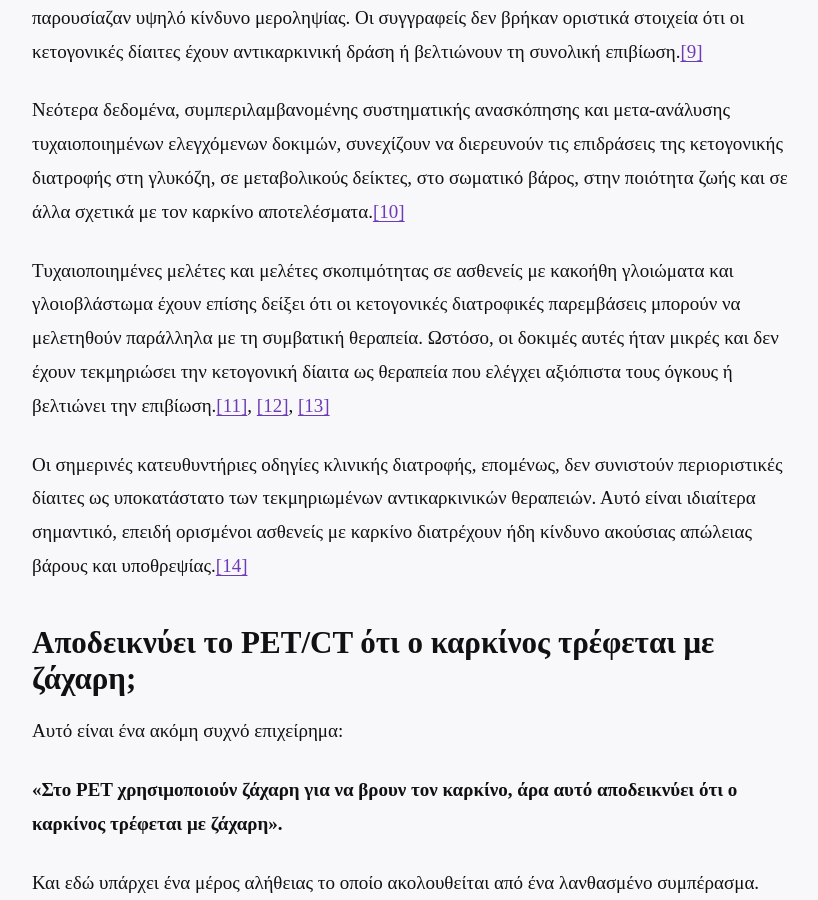
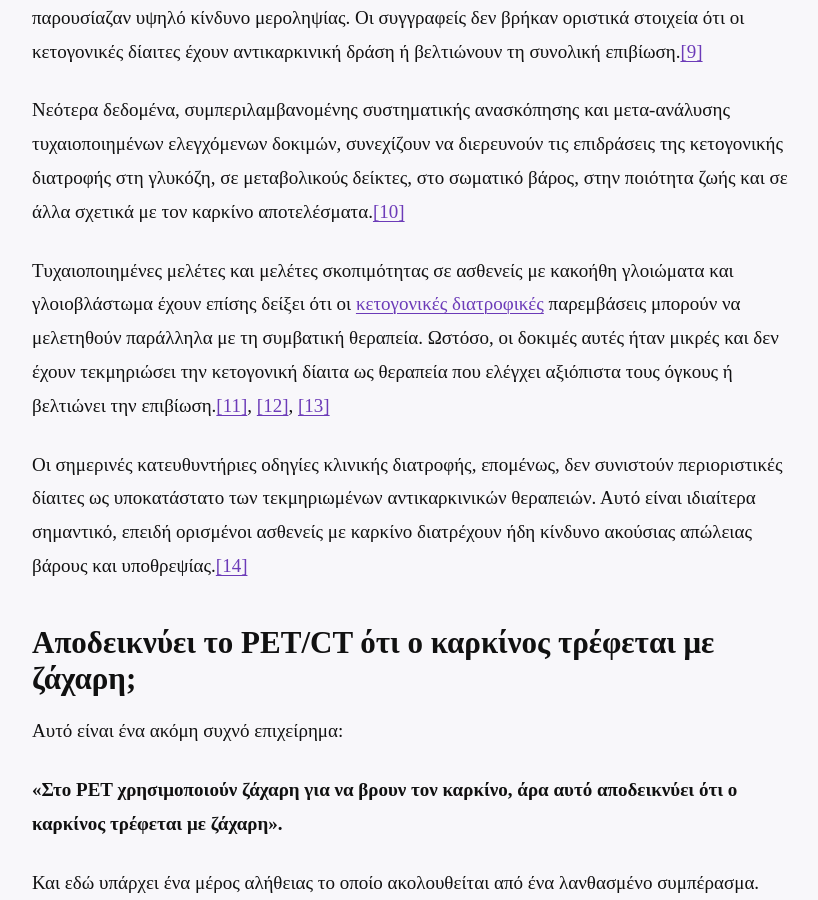
Before and after one commit to BiomedFacts/BiomedFacts, a Jekyll site: the page built from _posts/2026-09-12-zaxarh-kai-karkinos-ti-deixnoyn-ta-episthmonika-dedomena.md, in a window 1280 px wide and 900 px high, scrolled down 5818 px. Shown: the whole window, without its empty margins (228-1046 px from the left). Built offline with Jekyll 4.4.1, drawn with Linux system fonts in a browser that asks for light colours; part of the change alters nothing that is shown.

```diff
--- a/_posts/2026-09-12-zaxarh-kai-karkinos-ti-deixnoyn-ta-episthmonika-dedomena.md
+++ b/_posts/2026-09-12-zaxarh-kai-karkinos-ti-deixnoyn-ta-episthmonika-dedomena.md
@@ -178,7 +178,7 @@ sources:
 
 Νεότερα δεδομένα, συμπεριλαμβανομένης συστηματικής ανασκόπησης και μετα-ανάλυσης τυχαιοποιημένων ελεγχόμενων δοκιμών, συνεχίζουν να διερευνούν τις επιδράσεις της κετογονικής διατροφής στη γλυκόζη, σε μεταβολικούς δείκτες, στο σωματικό βάρος, στην ποιότητα ζωής και σε άλλα σχετικά με τον καρκίνο αποτελέσματα.[[10]](https://onlinelibrary.wiley.com/doi/10.1111/nbu.12693)
 
-Τυχαιοποιημένες μελέτες και μελέτες σκοπιμότητας σε ασθενείς με κακοήθη γλοιώματα και γλοιοβλάστωμα έχουν επίσης δείξει ότι οι κετογονικές διατροφικές παρεμβάσεις μπορούν να μελετηθούν παράλληλα με τη συμβατική θεραπεία. Ωστόσο, οι δοκιμές αυτές ήταν μικρές και δεν έχουν τεκμηριώσει την κετογονική δίαιτα ως θεραπεία που ελέγχει αξιόπιστα τους όγκους ή βελτιώνει την επιβίωση.[[11]](https://www.redjournal.org/article/S0360-3016(20)31308-0/abstract), [[12]](https://doi.org/10.1007/s11060-020-03417-8), [[13]](https://www.nature.com/articles/s41598-025-06675-6)
+Τυχαιοποιημένες μελέτες και μελέτες σκοπιμότητας σε ασθενείς με κακοήθη γλοιώματα και γλοιοβλάστωμα έχουν επίσης δείξει ότι οι [κετογονικές διατροφικές](https://biomedfacts.com/%CE%B4%CE%B9%CE%B1%CF%84%CF%81%CE%BF%CF%86%CE%AE/2026/10/17/ketogonikh-diatrofh-poia-einai-ta-ofelh.html) παρεμβάσεις μπορούν να μελετηθούν παράλληλα με τη συμβατική θεραπεία. Ωστόσο, οι δοκιμές αυτές ήταν μικρές και δεν έχουν τεκμηριώσει την κετογονική δίαιτα ως θεραπεία που ελέγχει αξιόπιστα τους όγκους ή βελτιώνει την επιβίωση.[[11]](https://www.redjournal.org/article/S0360-3016(20)31308-0/abstract), [[12]](https://doi.org/10.1007/s11060-020-03417-8), [[13]](https://www.nature.com/articles/s41598-025-06675-6)
 
 Οι σημερινές κατευθυντήριες οδηγίες κλινικής διατροφής, επομένως, δεν συνιστούν περιοριστικές δίαιτες ως υποκατάστατο των τεκμηριωμένων αντικαρκινικών θεραπειών. Αυτό είναι ιδιαίτερα σημαντικό, επειδή ορισμένοι ασθενείς με καρκίνο διατρέχουν ήδη κίνδυνο ακούσιας απώλειας βάρους και υποθρεψίας.[[14]](https://doi.org/10.1016/j.clnu.2021.02.005)
 
```
